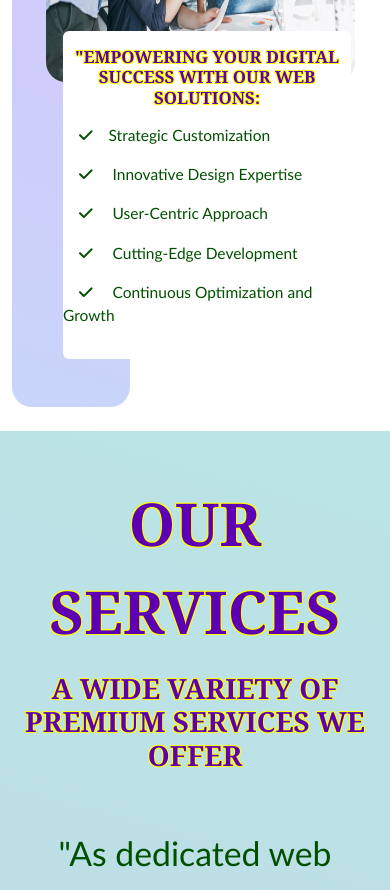
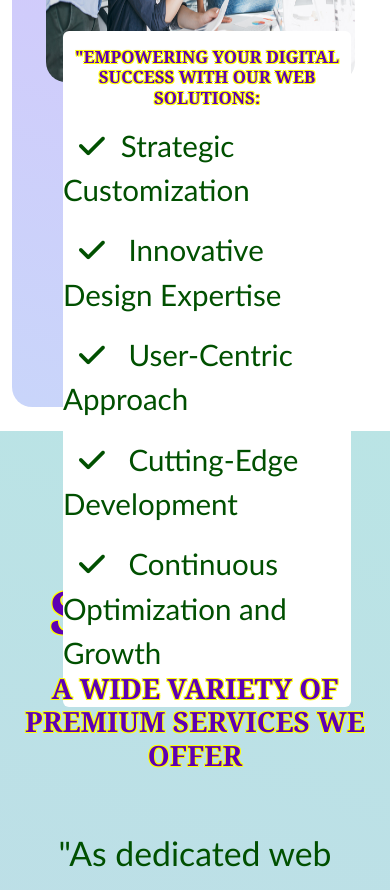
Before and after one commit to dev-hamza7977/web-wonders, a plain HTML site: page index.html in a window 390 px wide. Shown: the part 4020-4910 px from the top of the page. Drawn offline with nearby package versions, Linux system fonts and the light colour scheme.

Commit message:
Update style.css

```diff
--- a/style.css
+++ b/style.css
@@ -407,7 +407,7 @@ font-size: 3vh;
 }
 
 .points-key-point{
-    font-size: 15.5px;
+    font-size: 15.3x;
 }
 
 .keypoint-card{
```
